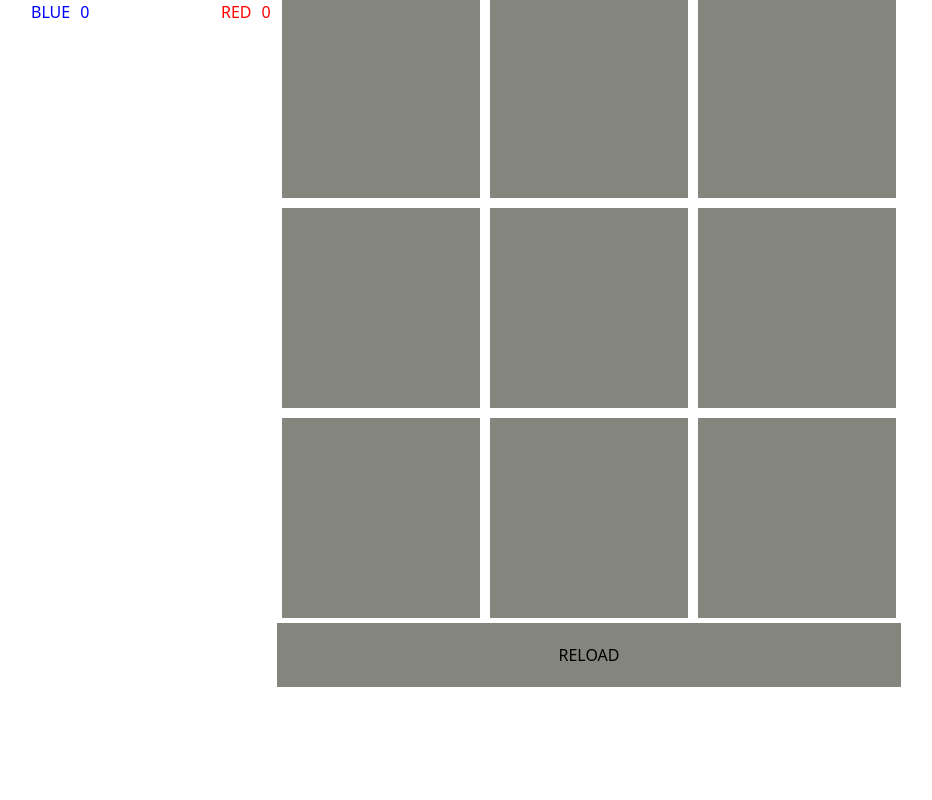
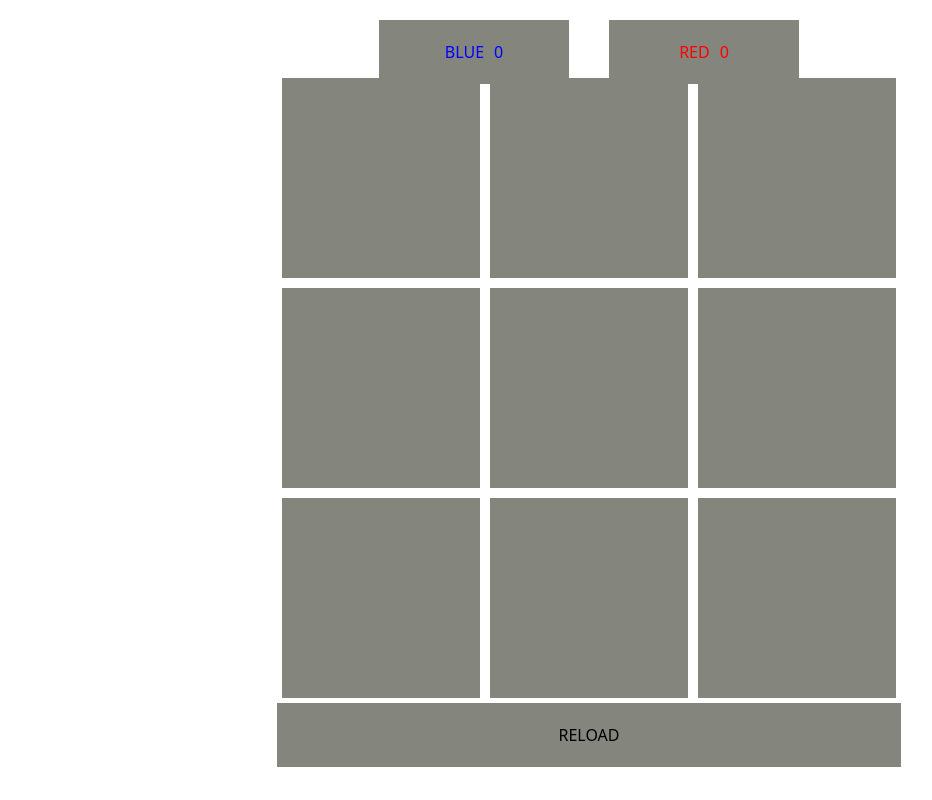
Before and after one commit to abdalasamirg/x-o, a plain HTML site: page index.html in a window 1280 px wide. Shown: the whole page, without its empty margins (51-983 px from the left). Drawn offline with Linux system fonts and the light colour scheme; some packages are replaced by stand-ins of ours; a script that the page names is missing.

Commit message:
Update style.css

```diff
--- a/style/style.css
+++ b/style/style.css
@@ -2,7 +2,7 @@
     max-width: 600px;
     position: absolute;
     left: 50%;
-    top: 30%;
+    top: 40%;
     transform: translate(-50%, -50%);
 }
 
@@ -15,4 +15,18 @@
     height: 200px;
     max-width: 250px;
     font-size: 60px;
+    color: white;
 }
+
+.points {
+    margin: auto;
+    justify-content: center;
+}
+
+.points div {
+    padding: 20px;
+    background-color: rgb(132, 133, 125);
+    text-align: center;
+    color: white;
+    margin: 20px;
+}
```
